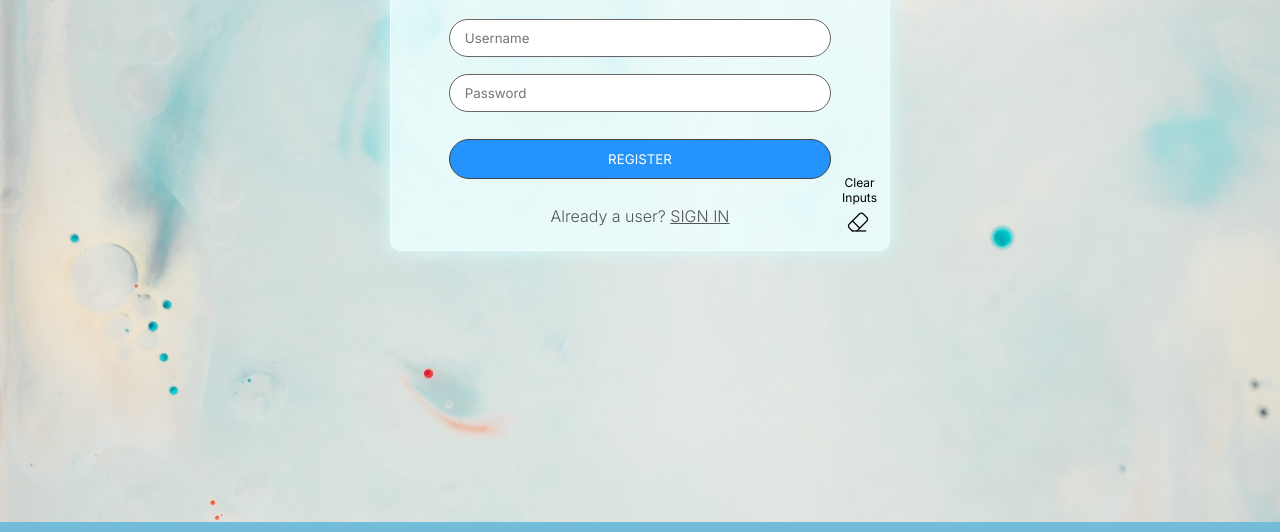
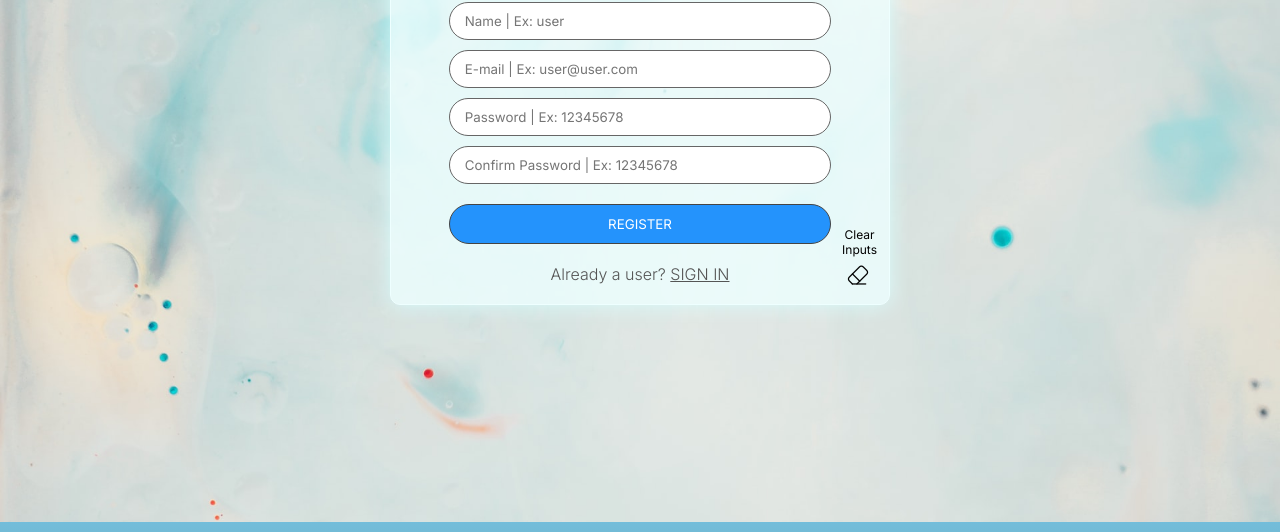
Before and after one commit to guilhermescr/live_chat, a plain HTML site: page pages/register.html in a window 1280 px wide. Shown: the part 381-913 px from the top of the page. Drawn offline with Linux system fonts and the light colour scheme.

Commit message:
added email input in auth form, changed input names

```diff
--- a/pages/register.html
+++ b/pages/register.html
@@ -86,7 +86,7 @@
 
     <main id="main">
       <h1>Welcome!</h1>
-      <form id="auth_form">
+      <form id="auth_form" method="POST">
         <h2>Register</h2>
 
         <img
@@ -98,9 +98,19 @@
         <div>
           <input
             type="text"
-            name="username"
-            id="username"
-            placeholder="Username"
+            name="name"
+            id="name"
+            placeholder="Name | Ex: user"
+            autocomplete="off"
+            required
+          />
+        </div>
+        <div>
+          <input
+            type="email"
+            name="email"
+            id="email"
+            placeholder="E-mail | Ex: user@user.com"
             autocomplete="off"
             required
           />
@@ -110,11 +120,20 @@
             type="password"
             name="password"
             id="password"
-            placeholder="Password"
+            placeholder="Password | Ex: 12345678"
             required
           />
         </div>
-        <button id="authSubmitButton" type="button">Register</button>
+        <div>
+          <input
+            type="password"
+            name="password_confirmed"
+            id="password_confirmed"
+            placeholder="Confirm Password | Ex: 12345678"
+            required
+          />
+        </div>
+        <button id="authSubmitButton" type="submit">Register</button>
         <button id="clearInputsButton" type="reset">
           <p>Clear Inputs</p>
           <img
```
Also changed, not shown: pages/login.html (+7 -7 lines).
